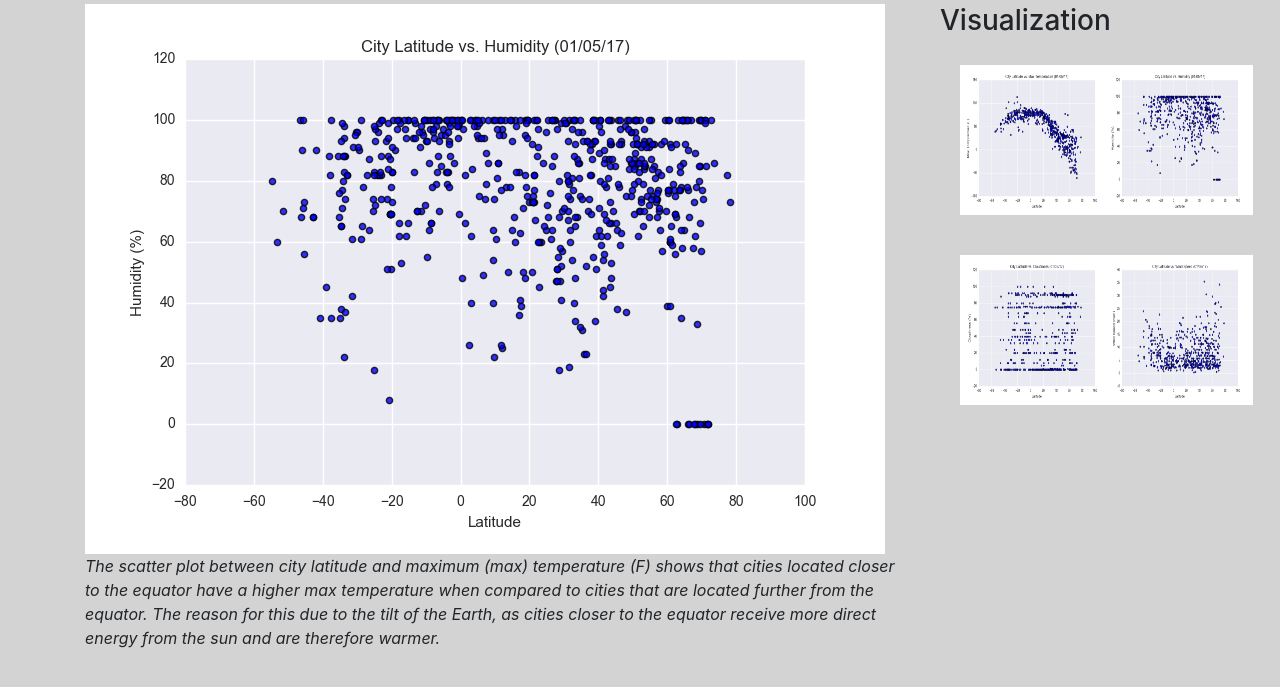
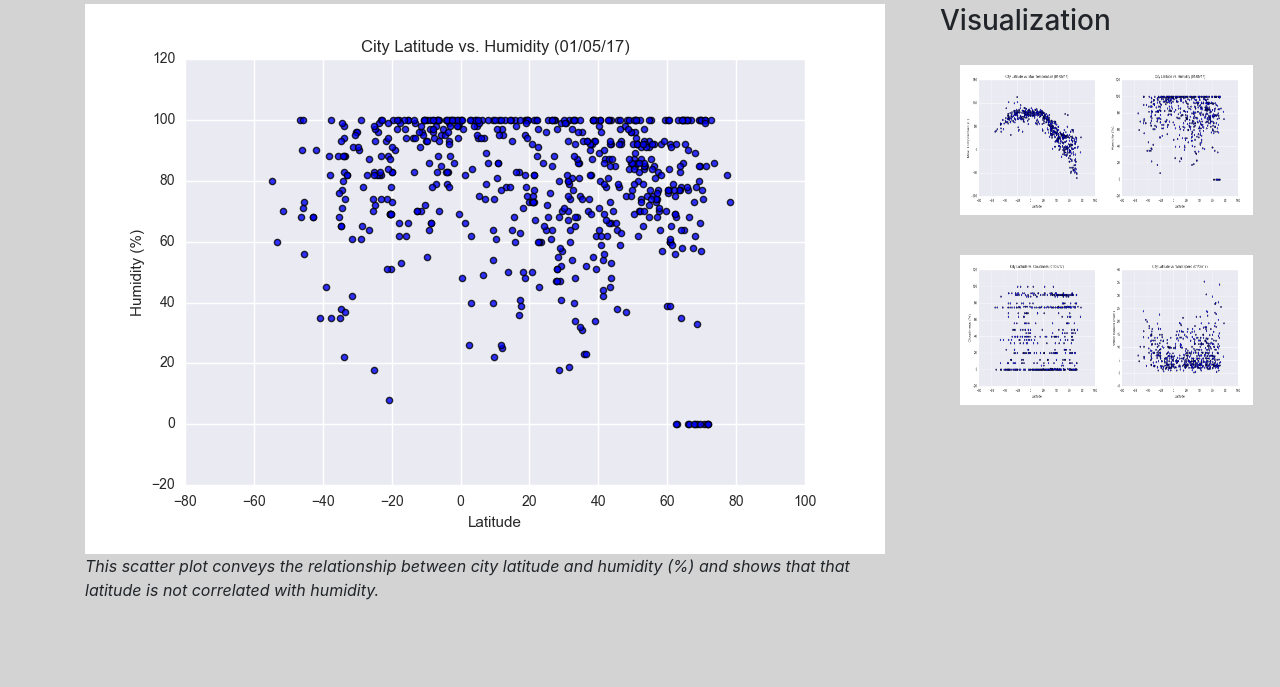
Before and after one commit to lydiapf/Web-Design-Challenge, a plain HTML site: page visualizations/humidity.html in a window 1280 px wide. Shown: the part 63-750 px from the top of the page. Drawn offline with nearby package versions, Linux system fonts and the light colour scheme.

Commit message:
updated comments

```diff
--- a/visualizations/humidity.html
+++ b/visualizations/humidity.html
@@ -84,9 +84,8 @@
                                 title="Max Temperature">
                         </a>
 
-                        <figcaption><em>The scatter plot between city latitude and maximum (max) temperature (F) shows
-                                that cities located closer to the equator have a higher max temperature when compared to
-                                cities that are located further from the equator. The reason for this due to the tilt of the Earth, as cities closer to the equator receive more direct energy from the sun and are therefore warmer. </em>
+                        <figcaption><em>This scatter plot conveys the relationship between city latitude and humidity (%) and shows that
+                                that latitude is not correlated with humidity. </em>
                         </figcaption>
                     </figure>
 
```
Also changed, not shown: visualizations/cloudiness.html (+2 -3 lines), visualizations/max_temp.html (+2 -3 lines), visualizations/wind_speed.html (+2 -3 lines).
